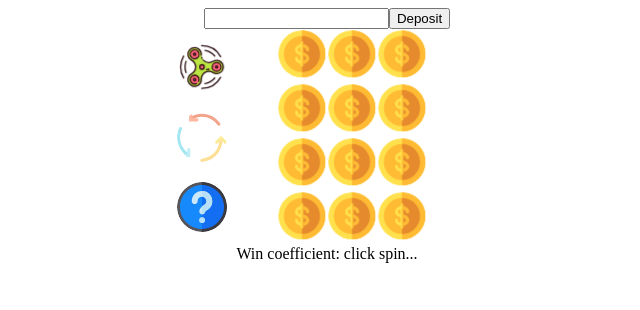
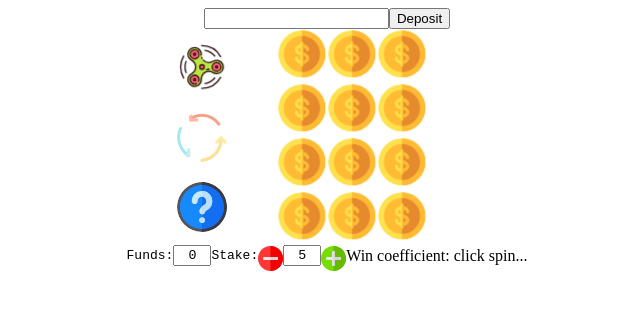
Before and after one commit to shahonov/SlotMachine, a React (Create React App) app: page / in a window 1280 px wide. Shown: the top 310 px of the page, without its empty margins (313-953 px from the left). Built offline with nearby package versions, Linux system fonts and the light colour scheme.

Commit message:
added player model and improved ui

```diff
--- a/src/App.tsx
+++ b/src/App.tsx
@@ -6,18 +6,16 @@ import { CardsInfo } from './models/CardsInfo';
 import { SlotGrid } from './components/SlotGrid';
 import { CardsGenerator } from './logic/CardsGenerator';
 import { CenterFlex } from './styled-components/Containters';
+import { BottomBar } from './components/BottomBar';
+import { Player } from './models/Player';
 
 const Wrapper = styled(CenterFlex)`
 
 `;
 
-export interface SpinResults {
-  isRowWin: boolean;
-  coefficient: number;
-}
-
 export interface State {
   cardsInfo: CardsInfo;
+  player: Player;
 }
 
 export class App extends React.Component<any, State> {
@@ -29,24 +27,51 @@ export class App extends React.Component<any, State> {
 
     this.cardsGenerator = new CardsGenerator();
     const cardsInfo = this.cardsGenerator.generate(12);
+    const player = new Player(0, 5);
     this.state = {
-      cardsInfo: cardsInfo
+      cardsInfo: cardsInfo,
+      player: player
     };
 
     this.spin = this.spin.bind(this);
     this.reload = this.reload.bind(this);
+    this.changeStake = this.changeStake.bind(this);
+    this.depositFunds = this.depositFunds.bind(this);
   }
 
   public render(): React.ReactNode {
-    const { cardsInfo } = this.state;
-
+    const { player, cardsInfo } = this.state;
     return (
       <Wrapper>
         <TopBar />
-        <SlotGrid spin={this.spin} reload={this.reload} cardsInfo={cardsInfo} />
-        <div>Win coefficient: {this.isAllRevealed ? cardsInfo.totalWinCoefficient : 'click spin...'}</div>
+        <SlotGrid
+          spin={this.spin}
+          reload={this.reload}
+          cardsInfo={cardsInfo} />
+        <BottomBar
+          player={player}
+          changeStake={this.changeStake}
+          depositFunds={this.depositFunds}
+          isAllRevealed={this.isAllRevealed}
+          winCoefficient={cardsInfo.totalWinCoefficient} />
       </Wrapper>
     );
+  }
+
+  private changeStake(newStake: number): void {
+    const { player } = this.state;
+    const newPlayer = new Player(player.funds, newStake);
+    this.setState({
+      player: newPlayer
+    });
+  }
+
+  private depositFunds(funds: number): void {
+    const { player } = this.state;
+    const newPlayer = new Player(player.funds + funds, player.stake);
+    this.setState({
+      player: newPlayer
+    });
   }
 
   private get isAllRevealed(): boolean {
--- /dev/null
+++ b/src/components/BottomBar.tsx
@@ -0,0 +1,69 @@
+import * as React from 'react';
+import styled from 'styled-components';
+import plus from '../assets/plus.svg';
+import minus from '../assets/minus.svg';
+import { Player } from '../models/Player';
+import { IconPulse } from '../styled-components/Icons';
+
+const Label = styled.label`
+    font-family: monospace;
+`;
+
+const Input = styled.input`
+    font-family: monospace;
+    width: 30px;
+    text-align: center;
+`;
+
+const SmallIcon = styled(IconPulse)`
+    width: 25px;
+    margin-bottom: -6px;
+    &:hover {
+        cursor: pointer;
+    }
+`;
+
+export interface Props {
+    player: Player;
+    winCoefficient: number;
+    isAllRevealed: boolean;
+    depositFunds: (funds: number) => void;
+    changeStake: (newStake: number) => void;
+}
+
+export class BottomBar extends React.Component<Props> {
+
+    constructor(props: any) {
+        super(props);
+
+        this.increaseStake = this.increaseStake.bind(this);
+        this.decreaseStake = this.decreaseStake.bind(this);
+    }
+
+    public render(): React.ReactNode {
+        const { player, isAllRevealed, winCoefficient } = this.props;
+        return (
+            <>
+                <Label>Funds: </Label>
+                <Input readOnly={true} value={player.funds} />
+                <Label>Stake: </Label>
+                <SmallIcon src={minus} alt={'decrease-stake'} onClick={this.decreaseStake} />
+                <Input readOnly={true} value={player.stake} />
+                <SmallIcon src={plus} alt={'increase-stake'} onClick={this.increaseStake} />
+                <div>Win coefficient: {isAllRevealed ? winCoefficient : 'click spin...'}</div>
+            </>
+        );
+    }
+
+    private increaseStake(): void {
+        const { changeStake, player } = this.props;
+        const newStake = player.stake + 5;
+        changeStake(newStake);
+    }
+
+    private decreaseStake(): void {
+        const { changeStake, player } = this.props;
+        const newStake = player.stake - 5;
+        changeStake(newStake);
+    }
+}
--- /dev/null
+++ b/src/models/Player.ts
@@ -0,0 +1,18 @@
+export class Player {
+
+    constructor(funds: number, stake: number) {
+        this.funds = funds;
+        this.stake = stake;
+    }
+
+    public funds: number;
+    public stake: number;
+
+    public changeStake(newStake: number): void {
+        this.stake = newStake;
+    }
+
+    public depositFunds(funds: number): void {
+        this.funds = funds;
+    }
+}
```
Also changed, not shown: src/components/Parameters.tsx (deleted, +0 -57 lines).
